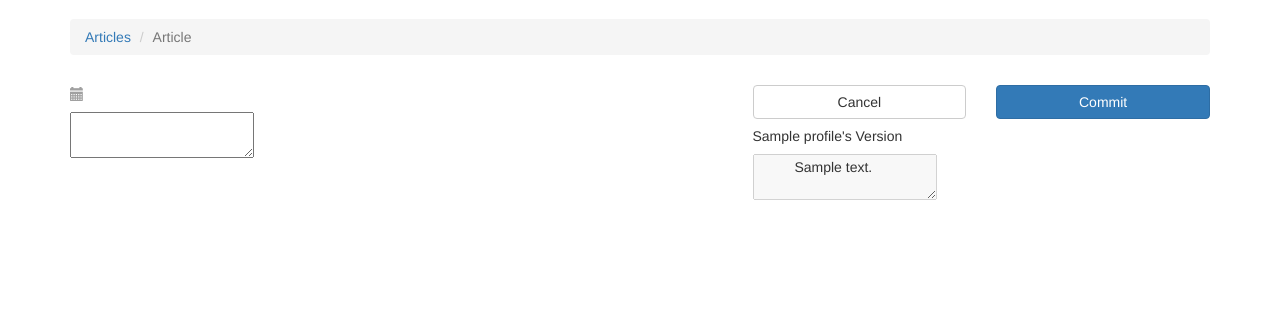
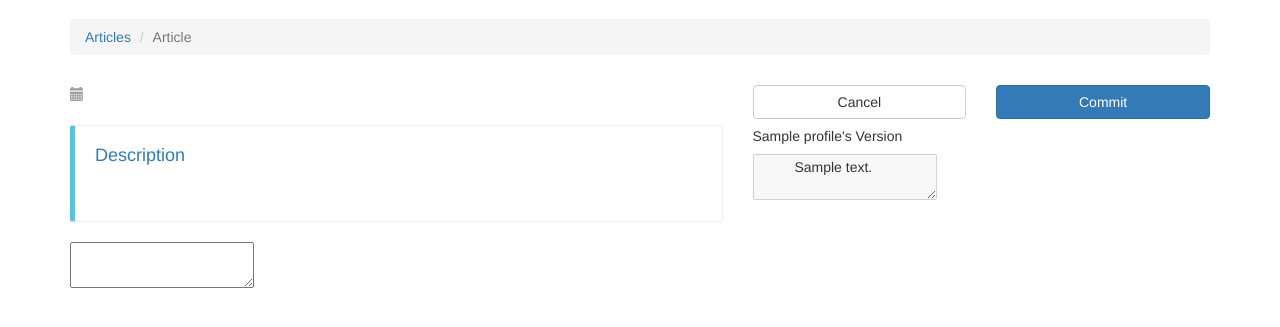
Before and after one commit to zyshin/Ception, a Django app: template ception/articles/templates/articles/edit_compare.html in a window 1280 px wide. Shown: the part 51-378 px from the top of the page. Run offline with Django 3.2, Linux system fonts and the light colour scheme; the template is opened without the code that fills it: most values are stand-ins (such as "Sample title", 1, 10 or a date in 2020); some libraries are stand-ins or nearby versions.

Commit message:
prepare for the experiment

```diff
--- a/ception/articles/templates/articles/edit_compare.html
+++ b/ception/articles/templates/articles/edit_compare.html
@@ -6,6 +6,7 @@
 
 {% block head %}
   <link href="{% static 'css/articles.css' %}" rel="stylesheet">
+  <link href="{% static 'css/callout.css' %}" rel="stylesheet">
   <script src="{% static 'js/articles.js' %}"></script>
   <script src="{% static 'js/edit.js' %}"></script>
 {% endblock head %}
@@ -30,6 +31,21 @@
             <a href="{% url 'profile' form.instance.origin.create_user.username %}">{{ form.instance.origin.create_user.profile.get_screen_name }}</a>
           </span>
         </div>
+
+        <div class="bs-callout bs-callout-info">
+          <h4>
+            <a role="button" data-toggle="collapse" data-parent="#accordion" href="#collapseOne" aria-expanded="true"
+               aria-controls="collapseOne">
+              Description
+            </a>
+          </h4>
+          <div id="collapseOne" class="panel-collapse collapse in" role="tabpanel" aria-labelledby="headingOne">
+            <div class="panel-body">
+              {{ form.instance.origin.description | safe }}
+            </div>
+          </div>
+        </div>
+
         <form id="edit_form" data-id="{{ form.instance.pk }}">
           {% csrf_token %}
           <textarea class="content" id="content">{{ form.instance.content|safe }}</textarea>
```
